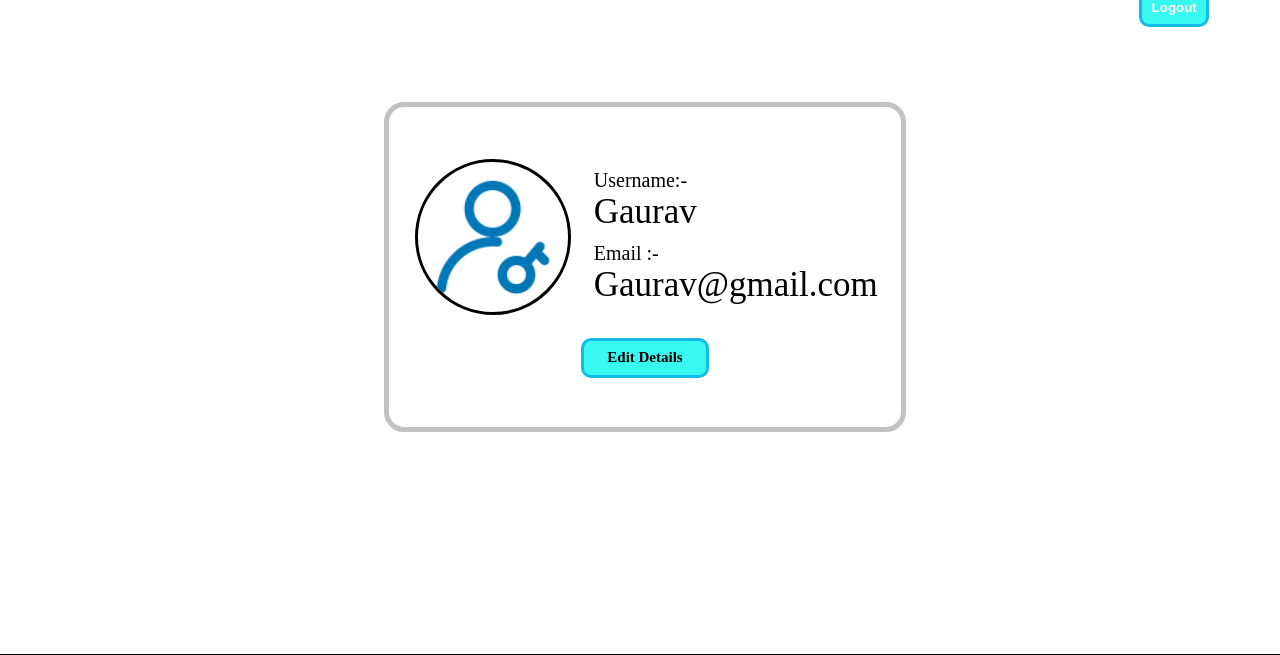
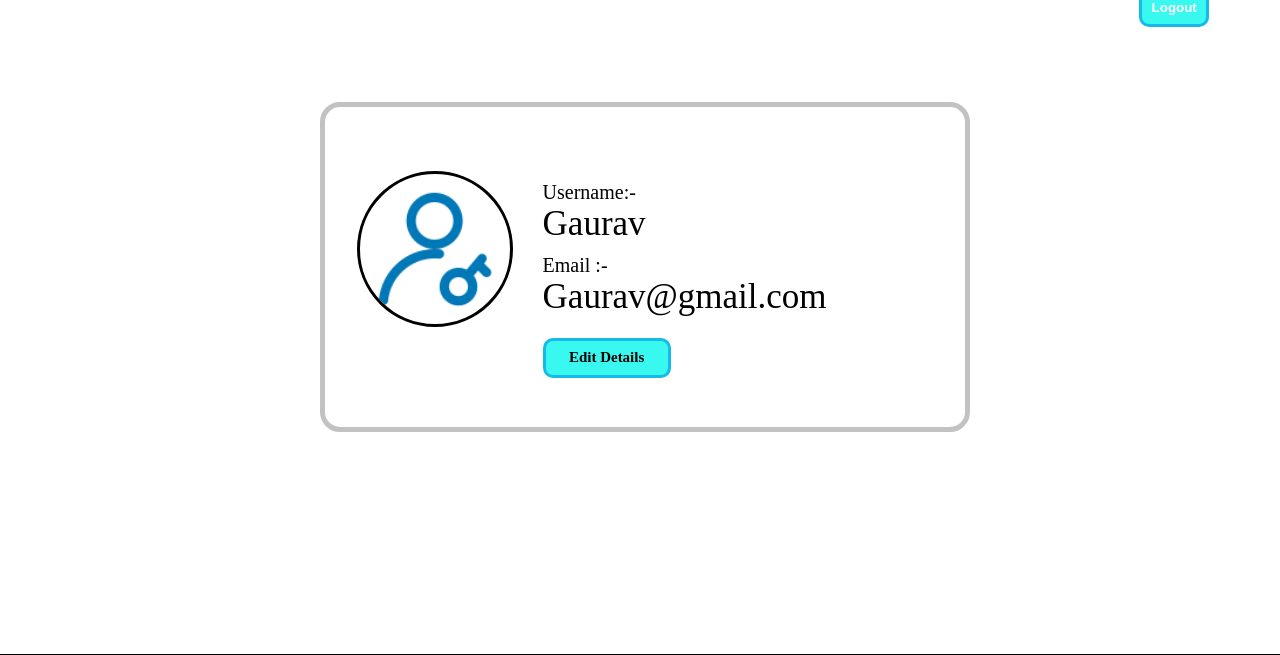
Before and after one commit to GAuravY19/Jewellery_Price_Tracker_and_Alert_System, a Flask app: page /profile in a window 1280 px wide. Shown: the part 66-721 px from the top of the page. Run offline with Flask 3, Linux system fonts and the light colour scheme; the visitor is signed in with stand-in values (Sample User, id 1); some web fonts are replaced.

Commit message:
Updated class

```diff
--- a/flaskApp/static/profile.css
+++ b/flaskApp/static/profile.css
@@ -7,9 +7,9 @@
 
 .profile-box{
     height: 40vh;
-    width: 40vw;
+    width: 50vw;
     margin-top: 8%;
-    margin-left: 30%;
+    margin-left: 25%;
     border-radius: 20px;
     border: 5px solid rgb(194, 194, 194);
     display: flex;
@@ -54,7 +54,7 @@
     width: 10vw;
     margin-top: 18%;
     position: absolute;
-    margin-left: 15%;
+    margin-left: 17%;
 
 }
 
```
